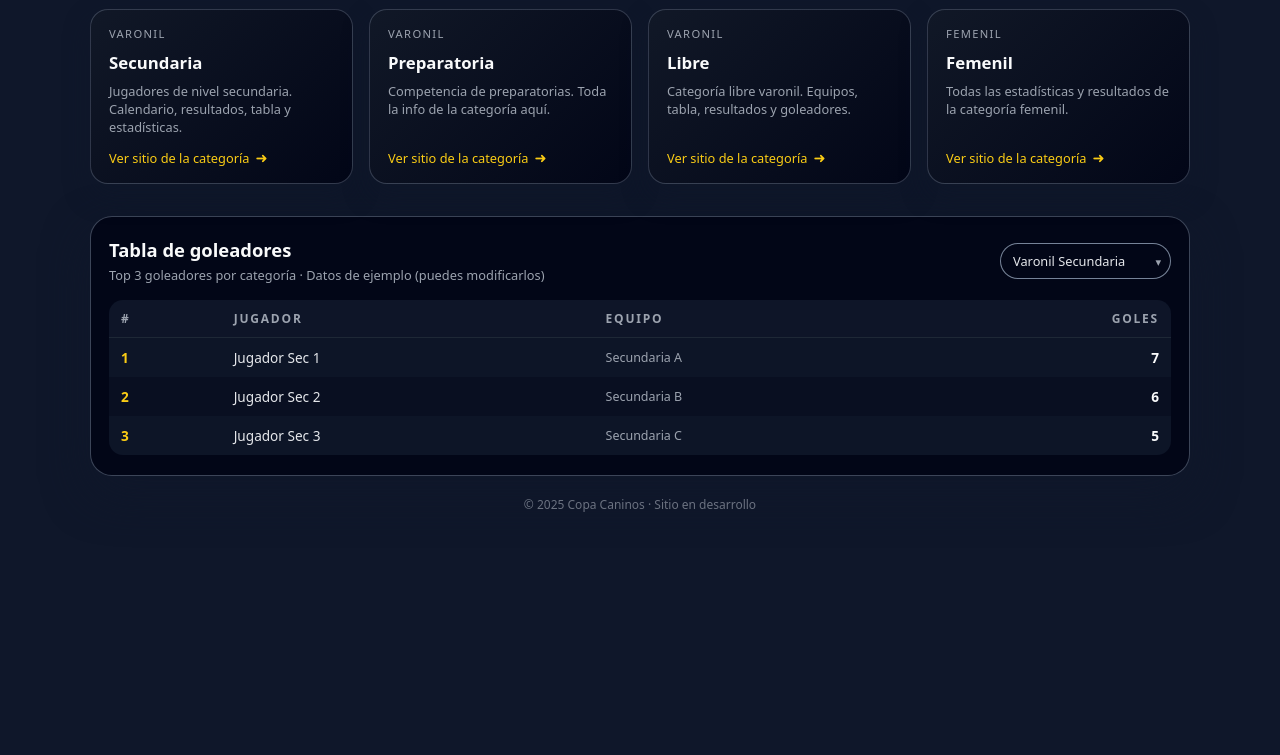
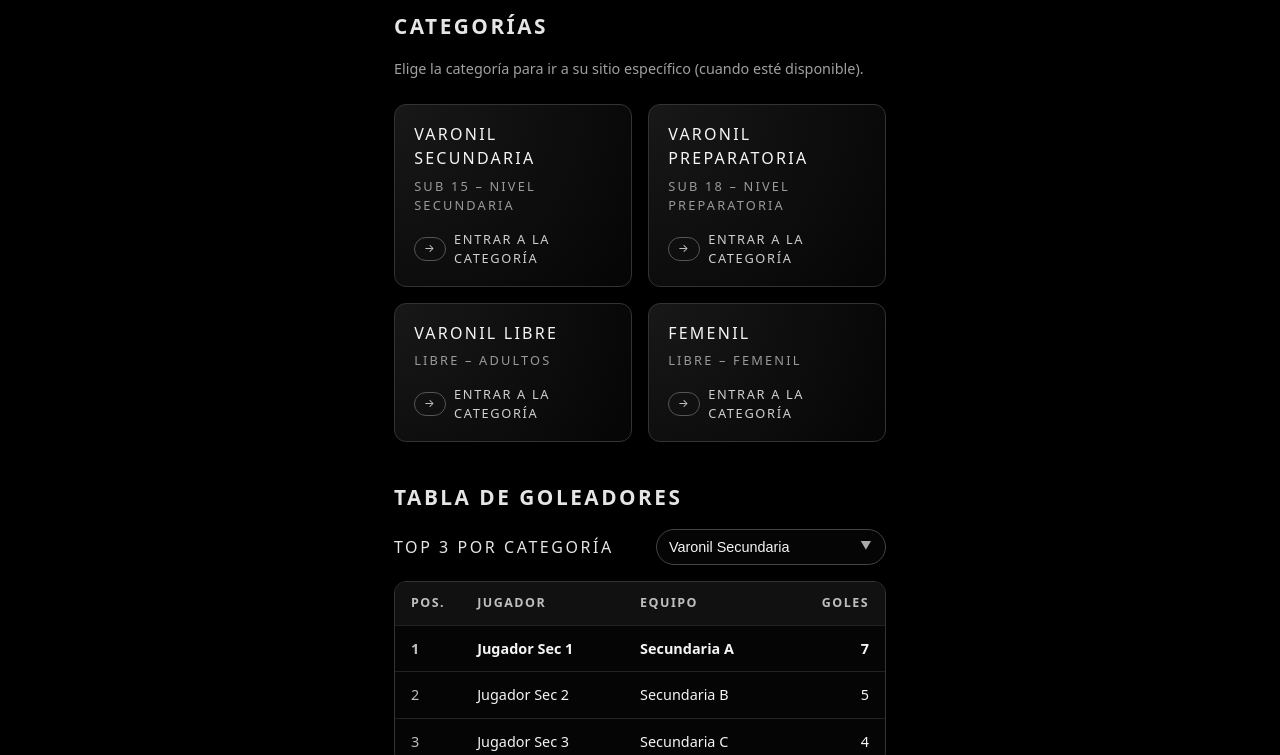
Before and after one commit to Rapo555/copacaninos2025.github.io, a plain HTML site: page index.html in a window 1280 px wide. Shown: the part 148-903 px from the top of the page. Before the commit the page ends 800 px from the top, so only its background shows below. Drawn offline with Linux system fonts and the light colour scheme.

Commit message:
Update index.html

```diff
--- a/index.html
+++ b/index.html
@@ -3,361 +3,373 @@
 <head>
   <meta charset="UTF-8" />
   <title>Copa Caninos 2025</title>
-  <meta name="viewport" content="width=device-width, initial-scale=1.0" />
+  <meta name="viewport" content="width=device-width, initial-scale=1" />
+
+  <!-- Favicon -->
+  <link rel="icon" type="image/png" href="Logocaninos25png.png" />
+
   <style>
-    * {
+    /* ====== RESET BÁSICO ====== */
+    *, *::before, *::after {
       box-sizing: border-box;
       margin: 0;
       padding: 0;
-      font-family: system-ui, -apple-system, BlinkMacSystemFont, "Segoe UI", sans-serif;
     }
 
     body {
-      background: #0f172a;
-      color: #e5e7eb;
+      font-family: system-ui, -apple-system, BlinkMacSystemFont, "Segoe UI", sans-serif;
+      background: #000;
+      color: #f5f5f5;
+      line-height: 1.5;
       min-height: 100vh;
-      padding: 24px;
       display: flex;
       flex-direction: column;
-      gap: 32px;
     }
 
-    .container {
+    a {
+      text-decoration: none;
+      color: inherit;
+    }
+
+    /* ====== LAYOUT GENERAL ====== */
+    .page {
       max-width: 1100px;
       margin: 0 auto;
+      padding: 1.5rem 1.25rem 3rem;
     }
 
+    /* ====== HEADER ====== */
     header {
-      text-align: center;
-      margin-bottom: 16px;
+      display: flex;
+      align-items: center;
+      gap: 1rem;
+      margin-bottom: 2rem;
+      border-bottom: 1px solid #333;
+      padding-bottom: 1.25rem;
     }
 
-    header h1 {
-      font-size: 2.5rem;
-      font-weight: 800;
-      letter-spacing: 0.05em;
-      text-transform: uppercase;
-      color: #facc15;
-      text-shadow: 0 0 18px rgba(250, 204, 21, 0.45);
-      margin-bottom: 6px;
+    .logo {
+      height: 64px;
+      width: auto;
+      flex-shrink: 0;
+      filter: drop-shadow(0 0 4px rgba(255,255,255,0.4));
     }
 
-    header p {
-      font-size: 0.95rem;
-      color: #9ca3af;
+    .title-block {
+      display: flex;
+      flex-direction: column;
+      gap: 0.25rem;
     }
 
-    /* Categorías */
-    .section-title {
-      font-size: 1.1rem;
-      font-weight: 600;
-      margin-bottom: 12px;
-      color: #e5e7eb;
+    h1 {
+      font-size: clamp(1.8rem, 3vw, 2.3rem);
+      letter-spacing: 0.06em;
+      text-transform: uppercase;
+    }
+
+    .subtitle {
+      font-size: 0.95rem;
+      text-transform: uppercase;
+      letter-spacing: 0.16em;
+      color: #b0b0b0;
+    }
+
+    /* ====== SECCIÓN CATEGORÍAS ====== */
+    section {
+      margin-bottom: 2.5rem;
+    }
+
+    h2 {
+      font-size: 1.3rem;
+      text-transform: uppercase;
+      letter-spacing: 0.12em;
+      margin-bottom: 1rem;
+      color: #e5e5e5;
+    }
+
+    .section-caption {
+      font-size: 0.9rem;
+      color: #a0a0a0;
+      margin-bottom: 1.5rem;
     }
 
     .categories-grid {
       display: grid;
-      grid-template-columns: repeat(4, minmax(0, 1fr));
-      gap: 16px;
-      margin-bottom: 32px;
-    }
-
-    @media (max-width: 900px) {
-      .categories-grid {
-        grid-template-columns: repeat(2, minmax(0, 1fr));
-      }
-    }
-
-    @media (max-width: 600px) {
-      .categories-grid {
-        grid-template-columns: 1fr;
-      }
+      grid-template-columns: repeat(auto-fit, minmax(220px, 1fr));
+      gap: 1rem;
+      margin-bottom: 2.5rem;
     }
 
     .category-card {
-      background: linear-gradient(135deg, #111827, #020617);
-      border-radius: 18px;
-      padding: 16px 18px;
-      border: 1px solid rgba(148, 163, 184, 0.3);
-      box-shadow: 0 12px 25px rgba(15, 23, 42, 0.6);
+      border: 1px solid #333;
+      border-radius: 0.75rem;
+      padding: 1.1rem 1.2rem;
+      background: radial-gradient(circle at top left, #181818, #050505);
       display: flex;
       flex-direction: column;
       justify-content: space-between;
       transition: transform 0.18s ease, box-shadow 0.18s ease, border-color 0.18s ease, background 0.18s ease;
-      text-decoration: none;
-      color: inherit;
-      position: relative;
-      overflow: hidden;
+      cursor: pointer;
     }
 
-    .category-card::before {
-      content: "";
-      position: absolute;
-      inset: 0;
-      background: radial-gradient(circle at top left, rgba(250, 204, 21, 0.16), transparent 60%);
-      opacity: 0;
-      transition: opacity 0.2s ease;
+    .category-card:hover,
+    .category-card:focus-visible {
+      transform: translateY(-2px);
+      box-shadow: 0 0 18px rgba(255,255,255,0.06);
+      border-color: #555;
+      background: radial-gradient(circle at top left, #222, #080808);
+      outline: none;
     }
 
-    .category-card:hover {
-      transform: translateY(-4px);
-      box-shadow: 0 18px 35px rgba(15, 23, 42, 0.8);
-      border-color: rgba(250, 204, 21, 0.6);
-      background: radial-gradient(circle at top left, rgba(250, 204, 21, 0.08), #020617);
-    }
-
-    .category-card:hover::before {
-      opacity: 1;
+    .category-name {
+      font-size: 1rem;
+      text-transform: uppercase;
+      letter-spacing: 0.14em;
+      margin-bottom: 0.4rem;
     }
 
     .category-tag {
-      font-size: 0.7rem;
+      font-size: 0.8rem;
+      color: #9a9a9a;
       text-transform: uppercase;
-      letter-spacing: 0.12em;
-      color: #9ca3af;
-      margin-bottom: 10px;
+      letter-spacing: 0.17em;
     }
 
-    .category-name {
-      font-size: 1.05rem;
-      font-weight: 600;
-      margin-bottom: 8px;
-      color: #f9fafb;
+    .category-arrow {
+      margin-top: 0.9rem;
+      font-size: 0.8rem;
+      text-transform: uppercase;
+      letter-spacing: 0.13em;
+      color: #cfcfcf;
+      display: flex;
+      align-items: center;
+      gap: 0.5rem;
     }
 
-    .category-info {
-      font-size: 0.8rem;
-      color: #9ca3af;
-      margin-bottom: 12px;
+    .category-arrow span.icon {
+      border: 1px solid #555;
+      border-radius: 999px;
+      padding: 0.15rem 0.55rem 0.2rem;
+      font-size: 0.7rem;
     }
 
-    .category-link {
-      font-size: 0.8rem;
-      color: #facc15;
-      display: inline-flex;
-      align-items: center;
-      gap: 6px;
-      text-decoration: none;
-      font-weight: 500;
-    }
-
-    .category-link span.arrow {
-      font-size: 0.9rem;
-      transition: transform 0.15s ease;
-    }
-
-    .category-card:hover .category-link span.arrow {
-      transform: translateX(3px);
-    }
-
-    /* Goleadores */
-    .goleadores-section {
-      background: #020617;
-      border-radius: 22px;
-      padding: 20px 18px;
-      border: 1px solid rgba(148, 163, 184, 0.4);
-      box-shadow: 0 18px 45px rgba(15, 23, 42, 0.9);
-    }
-
-    .goleadores-header {
+    /* ====== SELECT CATEGORÍA GOLEADORES ====== */
+    .goleadores-controls {
       display: flex;
       flex-wrap: wrap;
+      align-items: center;
       justify-content: space-between;
-      align-items: center;
-      gap: 12px;
-      margin-bottom: 16px;
-    }
-
-    .goleadores-title-wrapper {
-      display: flex;
-      flex-direction: column;
-      gap: 4px;
+      gap: 1rem;
+      margin-bottom: 1rem;
     }
 
     .goleadores-title {
-      font-size: 1.15rem;
-      font-weight: 600;
-      color: #f9fafb;
-    }
-
-    .goleadores-subtitle {
-      font-size: 0.8rem;
-      color: #9ca3af;
+      font-size: 1rem;
+      text-transform: uppercase;
+      letter-spacing: 0.16em;
+      color: #e5e5e5;
     }
 
     .select-wrapper {
       position: relative;
       display: inline-block;
+      min-width: 230px;
     }
 
     .select-wrapper select {
+      width: 100%;
       appearance: none;
       -webkit-appearance: none;
       -moz-appearance: none;
-      background: #020617;
+      background: #050505;
+      border: 1px solid #444;
+      color: #f5f5f5;
+      padding: 0.55rem 2.5rem 0.55rem 0.75rem;
       border-radius: 999px;
-      border: 1px solid rgba(148, 163, 184, 0.8);
-      padding: 8px 36px 8px 12px;
-      font-size: 0.8rem;
-      color: #e5e7eb;
+      font-size: 0.9rem;
       cursor: pointer;
     }
 
     .select-wrapper::after {
-      content: "▾";
+      content: "▼";
       position: absolute;
-      right: 10px;
+      right: 0.9rem;
       top: 50%;
-      transform: translateY(-50%);
+      transform: translateY(-55%);
+      font-size: 0.7rem;
+      color: #aaa;
       pointer-events: none;
-      font-size: 0.7rem;
-      color: #9ca3af;
+    }
+
+    .select-wrapper select:focus-visible {
+      outline: 2px solid #fff;
+      outline-offset: 2px;
+    }
+
+    /* ====== TABLA GOLEADORES ====== */
+    .table-wrapper {
+      border-radius: 0.75rem;
+      border: 1px solid #333;
+      background: #050505;
+      overflow: hidden;
+      max-width: 600px;
     }
 
     table {
       width: 100%;
       border-collapse: collapse;
-      margin-top: 8px;
-      font-size: 0.85rem;
-      overflow: hidden;
-      border-radius: 14px;
+      font-size: 0.9rem;
     }
 
     thead {
-      background: rgba(15, 23, 42, 0.95);
+      background: #111;
     }
 
     th, td {
-      padding: 10px 12px;
+      padding: 0.75rem 1rem;
       text-align: left;
+      border-bottom: 1px solid #222;
     }
 
     th {
-      font-size: 0.75rem;
       text-transform: uppercase;
-      letter-spacing: 0.15em;
-      color: #9ca3af;
-      border-bottom: 1px solid rgba(31, 41, 55, 0.9);
+      letter-spacing: 0.12em;
+      font-size: 0.78rem;
+      color: #bfbfbf;
     }
 
-    tbody tr:nth-child(even) {
-      background: rgba(15, 23, 42, 0.55);
+    tbody tr:last-child td {
+      border-bottom: none;
     }
 
-    tbody tr:nth-child(odd) {
-      background: rgba(15, 23, 42, 0.9);
+    tbody tr:nth-child(1) td {
+      font-weight: 600;
     }
 
     tbody tr:hover {
-      background: rgba(55, 65, 81, 0.9);
+      background: #101010;
     }
 
-    .pos {
-      font-weight: 600;
-      color: #facc15;
-    }
-
-    .player-name {
-      font-weight: 500;
-      color: #e5e7eb;
-    }
-
-    .team-name {
-      font-size: 0.78rem;
-      color: #9ca3af;
+    .rank {
+      width: 60px;
+      font-variant-numeric: tabular-nums;
+      color: #bfbfbf;
     }
 
     .goals {
       text-align: right;
-      font-weight: 600;
-      color: #f9fafb;
+      font-variant-numeric: tabular-nums;
     }
 
+    .category-label {
+      margin-top: 0.6rem;
+      font-size: 0.78rem;
+      text-transform: uppercase;
+      letter-spacing: 0.16em;
+      color: #a0a0a0;
+    }
+
+    /* ====== FOOTER ====== */
     footer {
-      margin-top: 20px;
+      margin-top: auto;
+      padding: 1rem 1.25rem 1.2rem;
+      border-top: 1px solid #222;
       text-align: center;
       font-size: 0.75rem;
-      color: #6b7280;
+      color: #777;
+    }
+
+    @media (max-width: 600px) {
+      header {
+        flex-direction: row;
+        align-items: center;
+      }
+      .logo {
+        height: 52px;
+      }
+      .goleadores-controls {
+        align-items: flex-start;
+      }
+      .table-wrapper {
+        max-width: 100%;
+      }
     }
   </style>
 </head>
 <body>
-  <div class="container">
+  <div class="page">
+    <!-- HEADER -->
     <header>
+      <img src="Logocaninos25png.png" alt="Logo Copa Caninos 2025" class="logo" />
+      <div class="title-block">
         <h1>Copa Caninos 2025</h1>
-      <p>Fixture, resultados y tabla de goleadores por categoría</p>
+        <div class="subtitle">Torneo de Fútbol</div>
+      </div>
     </header>
 
-    <!-- Sección de categorías -->
-    <section>
-      <h2 class="section-title">Categorías</h2>
+    <!-- CATEGORÍAS -->
+    <section aria-labelledby="categorias-title">
+      <h2 id="categorias-title">Categorías</h2>
+      <p class="section-caption">
+        Elige la categoría para ir a su sitio específico (cuando esté disponible).
+      </p>
+
       <div class="categories-grid">
-        <!-- IMPORTANTE: Cambia los href por los links reales cuando tengas cada sitio -->
         <a class="category-card" href="varonil-secundaria.html">
           <div>
-            <div class="category-tag">Varonil</div>
-            <div class="category-name">Secundaria</div>
-            <div class="category-info">
-              Jugadores de nivel secundaria. Calendario, resultados, tabla y estadísticas.
+            <div class="category-name">Varonil Secundaria</div>
+            <div class="category-tag">Sub 15 – Nivel Secundaria</div>
           </div>
-          </div>
-          <div class="category-link">
-            Ver sitio de la categoría <span class="arrow">➜</span>
+          <div class="category-arrow">
+            <span class="icon">&rarr;</span>
+            <span>Entrar a la categoría</span>
           </div>
         </a>
 
         <a class="category-card" href="varonil-preparatoria.html">
           <div>
-            <div class="category-tag">Varonil</div>
-            <div class="category-name">Preparatoria</div>
-            <div class="category-info">
-              Competencia de preparatorias. Toda la info de la categoría aquí.
+            <div class="category-name">Varonil Preparatoria</div>
+            <div class="category-tag">Sub 18 – Nivel Preparatoria</div>
           </div>
-          </div>
-          <div class="category-link">
-            Ver sitio de la categoría <span class="arrow">➜</span>
+          <div class="category-arrow">
+            <span class="icon">&rarr;</span>
+            <span>Entrar a la categoría</span>
           </div>
         </a>
 
         <a class="category-card" href="varonil-libre.html">
           <div>
-            <div class="category-tag">Varonil</div>
-            <div class="category-name">Libre</div>
-            <div class="category-info">
-              Categoría libre varonil. Equipos, tabla, resultados y goleadores.
+            <div class="category-name">Varonil Libre</div>
+            <div class="category-tag">Libre – Adultos</div>
           </div>
-          </div>
-          <div class="category-link">
-            Ver sitio de la categoría <span class="arrow">➜</span>
+          <div class="category-arrow">
+            <span class="icon">&rarr;</span>
+            <span>Entrar a la categoría</span>
           </div>
         </a>
 
         <a class="category-card" href="femenil.html">
           <div>
-            <div class="category-tag">Femenil</div>
             <div class="category-name">Femenil</div>
-            <div class="category-info">
-              Todas las estadísticas y resultados de la categoría femenil.
+            <div class="category-tag">Libre – Femenil</div>
           </div>
-          </div>
-          <div class="category-link">
-            Ver sitio de la categoría <span class="arrow">➜</span>
+          <div class="category-arrow">
+            <span class="icon">&rarr;</span>
+            <span>Entrar a la categoría</span>
           </div>
         </a>
       </div>
     </section>
 
-    <!-- Sección de goleadores -->
-    <section class="goleadores-section">
-      <div class="goleadores-header">
-        <div class="goleadores-title-wrapper">
-          <div class="goleadores-title">Tabla de goleadores</div>
-          <div class="goleadores-subtitle">
-            Top 3 goleadores por categoría · Datos de ejemplo (puedes modificarlos)
-          </div>
-        </div>
+    <!-- GOLEADORES -->
+    <section aria-labelledby="goleadores-title">
+      <h2 id="goleadores-title">Tabla de goleadores</h2>
+
+      <div class="goleadores-controls">
+        <div class="goleadores-title">Top 3 por categoría</div>
+
         <div class="select-wrapper">
-          <select id="categoriaSelect">
+          <select id="categoriaSelect" aria-label="Seleccionar categoría de goleadores">
             <option value="varonil-secundaria">Varonil Secundaria</option>
             <option value="varonil-preparatoria">Varonil Preparatoria</option>
             <option value="varonil-libre">Varonil Libre</option>
@@ -366,93 +378,104 @@
         </div>
       </div>
 
+      <div class="table-wrapper">
         <table>
           <thead>
             <tr>
-            <th>#</th>
+              <th class="rank">Pos.</th>
               <th>Jugador</th>
               <th>Equipo</th>
-            <th style="text-align:right;">Goles</th>
+              <th class="goals">Goles</th>
             </tr>
           </thead>
-        <tbody id="tablaGoleadoresBody">
-          <!-- Se llena dinámicamente con JS -->
+          <tbody id="tablaGoleadores">
+            <!-- Filas generadas por JavaScript -->
           </tbody>
         </table>
+      </div>
+      <div id="categoriaLabel" class="category-label"></div>
     </section>
+  </div>
 
   <footer>
-      © 2025 Copa Caninos · Sitio en desarrollo
+    Copa Caninos 2025 &mdash; Información sujeta a cambios según la organización del torneo.
   </footer>
-  </div>
 
   <script>
-    // Datos de ejemplo de goleadores. Cambia nombres, equipos y goles a los reales.
-    const goleadoresPorCategoria = {
+    // Datos de ejemplo: cámbialos por los oficiales cuando los tengas
+    const goleadoresData = {
       "varonil-secundaria": [
-        { nombre: "Jugador Sec 1", equipo: "Secundaria A", goles: 7 },
-        { nombre: "Jugador Sec 2", equipo: "Secundaria B", goles: 6 },
-        { nombre: "Jugador Sec 3", equipo: "Secundaria C", goles: 5 }
+        { jugador: "Jugador Sec 1", equipo: "Secundaria A", goles: 7 },
+        { jugador: "Jugador Sec 2", equipo: "Secundaria B", goles: 5 },
+        { jugador: "Jugador Sec 3", equipo: "Secundaria C", goles: 4 }
       ],
       "varonil-preparatoria": [
-        { nombre: "Jugador Prep 1", equipo: "Prepa Norte", goles: 8 },
-        { nombre: "Jugador Prep 2", equipo: "Prepa Sur", goles: 6 },
-        { nombre: "Jugador Prep 3", equipo: "Prepa Centro", goles: 5 }
+        { jugador: "Jugador Prep 1", equipo: "Prepa A", goles: 8 },
+        { jugador: "Jugador Prep 2", equipo: "Prepa B", goles: 6 },
+        { jugador: "Jugador Prep 3", equipo: "Prepa C", goles: 5 }
       ],
       "varonil-libre": [
-        { nombre: "Jugador Libre 1", equipo: "Caninos FC", goles: 10 },
-        { nombre: "Jugador Libre 2", equipo: "Atlético Parque", goles: 8 },
-        { nombre: "Jugador Libre 3", equipo: "Barrio Unido", goles: 7 }
+        { jugador: "Jugador Libre 1", equipo: "Libre A", goles: 10 },
+        { jugador: "Jugador Libre 2", equipo: "Libre B", goles: 7 },
+        { jugador: "Jugador Libre 3", equipo: "Libre C", goles: 6 }
       ],
       "femenil": [
-        { nombre: "Jugadora Fem 1", equipo: "Femenil Aurora", goles: 9 },
-        { nombre: "Jugadora Fem 2", equipo: "Estrellas FC", goles: 7 },
-        { nombre: "Jugadora Fem 3", equipo: "Panteras", goles: 6 }
+        { jugador: "Jugadora Fem 1", equipo: "Femenil A", goles: 9 },
+        { jugador: "Jugadora Fem 2", equipo: "Femenil B", goles: 7 },
+        { jugador: "Jugadora Fem 3", equipo: "Femenil C", goles: 5 }
       ]
     };
 
-    const selectCategoria = document.getElementById("categoriaSelect");
-    const tbody = document.getElementById("tablaGoleadoresBody");
+    const etiquetasCategorias = {
+      "varonil-secundaria": "Varonil Secundaria",
+      "varonil-preparatoria": "Varonil Preparatoria",
+      "varonil-libre": "Varonil Libre",
+      "femenil": "Femenil"
+    };
+
+    const tablaGoleadoresBody = document.getElementById("tablaGoleadores");
+    const categoriaSelect = document.getElementById("categoriaSelect");
+    const categoriaLabel = document.getElementById("categoriaLabel");
 
     function renderTabla(categoriaKey) {
-      const datos = goleadoresPorCategoria[categoriaKey] || [];
-      tbody.innerHTML = "";
+      const datos = goleadoresData[categoriaKey] || [];
+      tablaGoleadoresBody.innerHTML = "";
 
-      datos.forEach((jugador, index) => {
+      datos.forEach((row, index) => {
         const tr = document.createElement("tr");
 
-        const tdPos = document.createElement("td");
-        tdPos.textContent = index + 1;
-        tdPos.className = "pos";
+        const tdRank = document.createElement("td");
+        tdRank.className = "rank";
+        tdRank.textContent = index + 1;
 
-        const tdNombre = document.createElement("td");
-        tdNombre.textContent = jugador.nombre;
-        tdNombre.className = "player-name";
+        const tdJugador = document.createElement("td");
+        tdJugador.textContent = row.jugador;
 
         const tdEquipo = document.createElement("td");
-        tdEquipo.textContent = jugador.equipo;
-        tdEquipo.className = "team-name";
+        tdEquipo.textContent = row.equipo;
 
         const tdGoles = document.createElement("td");
-        tdGoles.textContent = jugador.goles;
         tdGoles.className = "goals";
+        tdGoles.textContent = row.goles;
 
-        tr.appendChild(tdPos);
-        tr.appendChild(tdNombre);
+        tr.appendChild(tdRank);
+        tr.appendChild(tdJugador);
         tr.appendChild(tdEquipo);
         tr.appendChild(tdGoles);
 
-        tbody.appendChild(tr);
+        tablaGoleadoresBody.appendChild(tr);
       });
+
+      categoriaLabel.textContent = "Categoría: " + (etiquetasCategorias[categoriaKey] || "");
     }
 
-    // Evento para cambiar de categoría
-    selectCategoria.addEventListener("change", (e) => {
+    // Evento de cambio de categoría
+    categoriaSelect.addEventListener("change", (e) => {
       renderTabla(e.target.value);
     });
 
-    // Render por defecto (primera categoría)
-    renderTabla(selectCategoria.value);
+    // Render inicial
+    renderTabla(categoriaSelect.value);
   </script>
 </body>
 </html>
```
Lines whose indentation alone changed are shown as unchanged.
